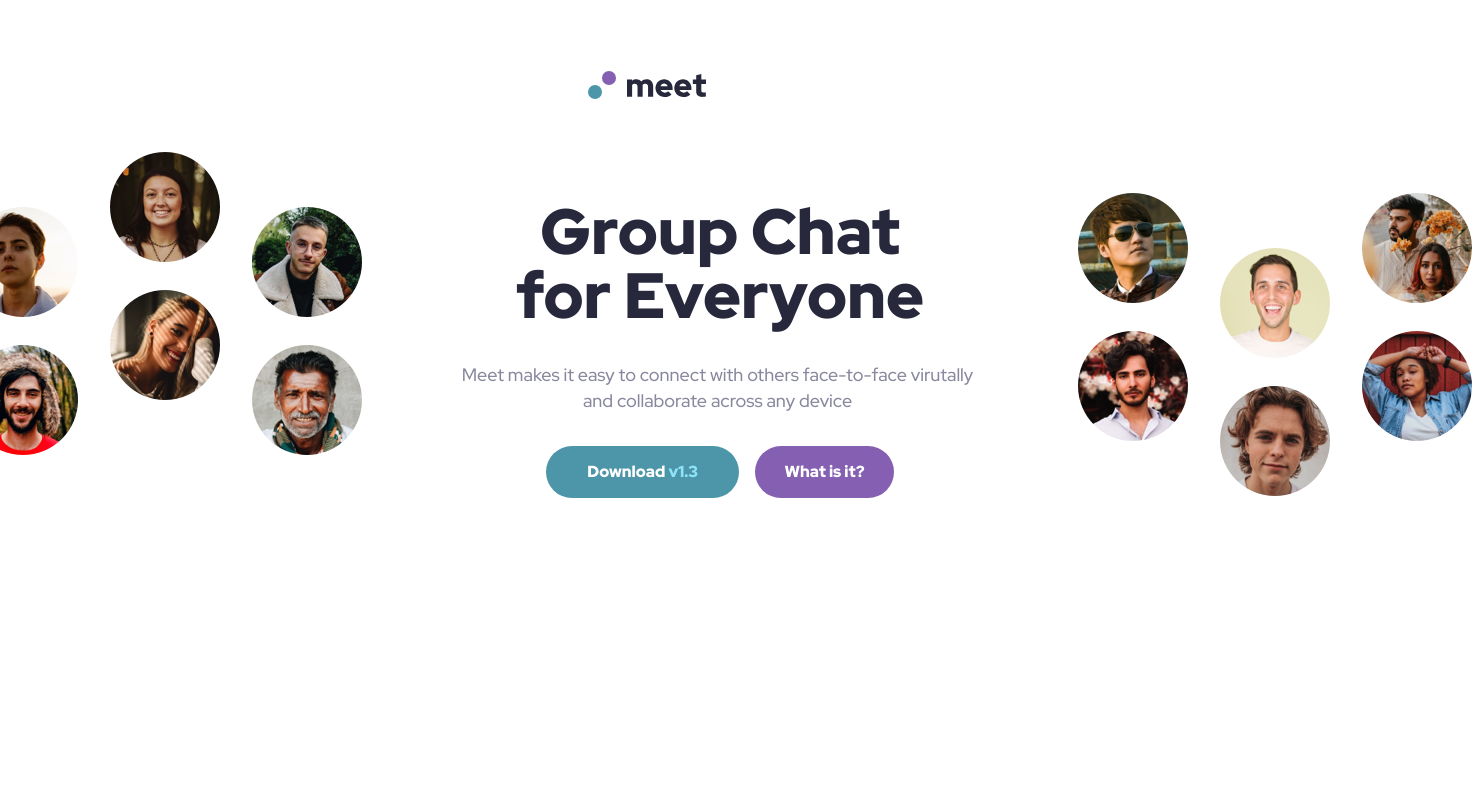
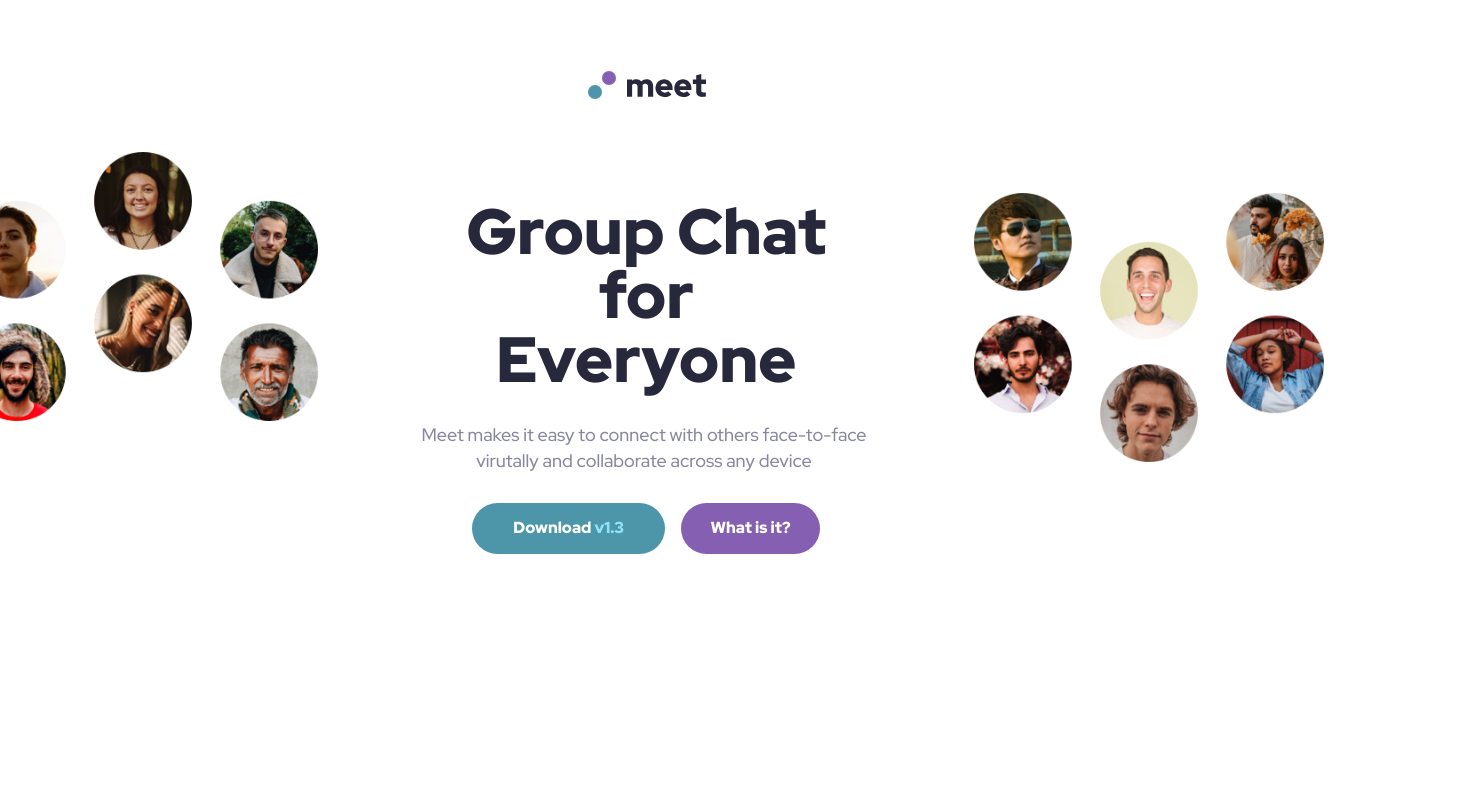
Before and after one commit to dialectrical/meet-landing-page, a React (Create React App) app: page / in a window 1280 px wide. Shown: the top 800 px of the page, 1472 px wide, since content can reach past the window. Built offline with nearby package versions, Linux system fonts and the light colour scheme.

Commit message:
fix: add relative units to StyledHeroContainer

```diff
--- a/src/components/styles/StyledHeroContainer.js
+++ b/src/components/styles/StyledHeroContainer.js
@@ -4,18 +4,18 @@ export const StyledHeroContainer = styled.section`
   display: flex;
   flex-direction: row;
   justify-content: space-between;
-  height: 358px;
+  height: 39.78vh;
   width: 100%;
   img {
-    height: 303px;
+    height: 33.67vh;
   }
   h2 {
-    margin: 0 47.5px 34px 47.5px;
+    margin: 0vh 3.29vw 3.77vh 3.29vw;
     font-size: 64px;
     line-height: 64px;
     font-weight: 900;
     color: #28283d;
-    width: 445px;
+    width: 30.9vw;
   }
   p {
     margin: 0;
@@ -23,7 +23,7 @@ export const StyledHeroContainer = styled.section`
     line-height: 26px;
     font-weight: 500;
     color: #87879d;
-    margin-bottom: 32px;
-    width: 535px;
+    margin-bottom: 3.56vh;
+    width: 37.15vw;
   }
 `;
```
